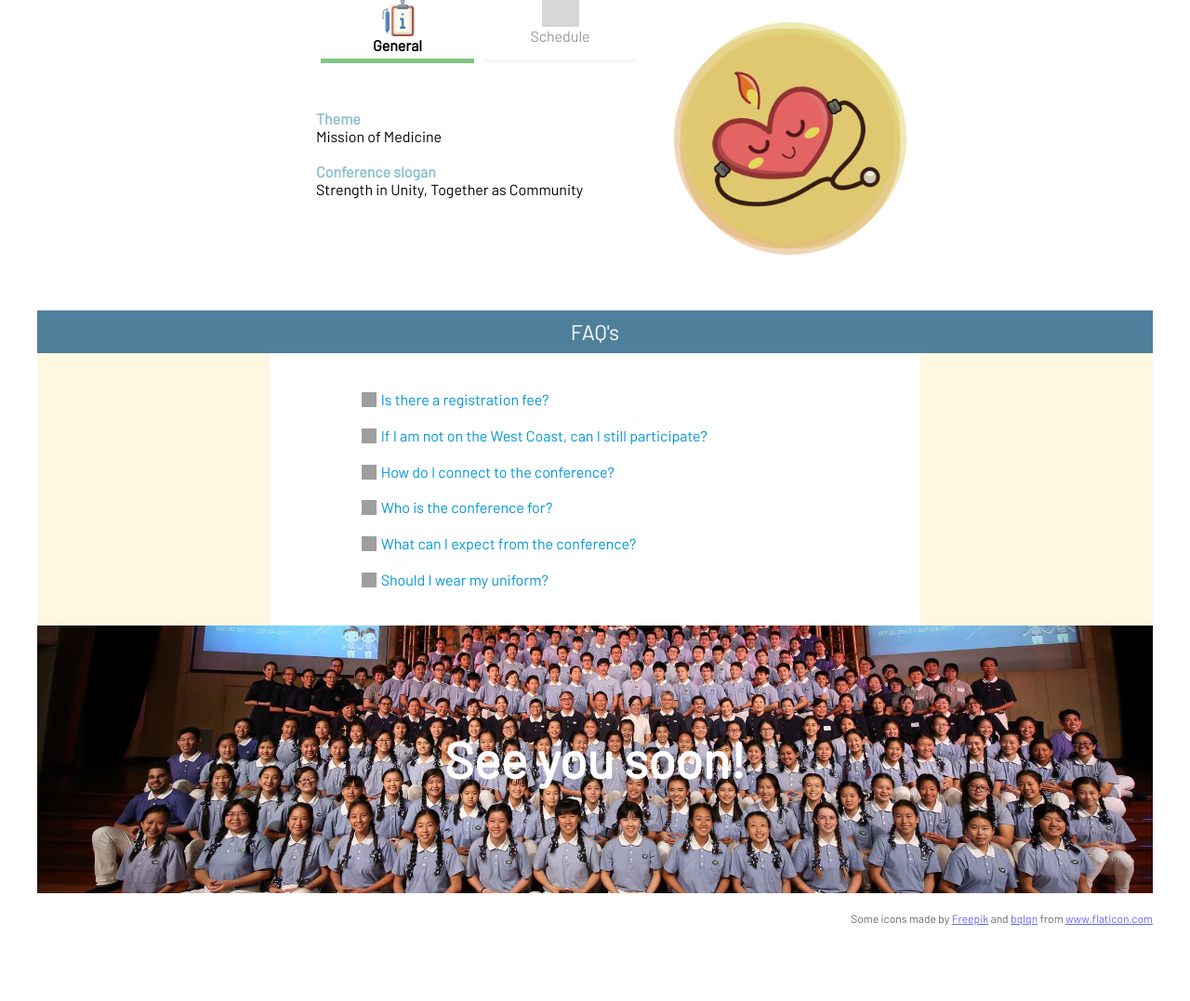
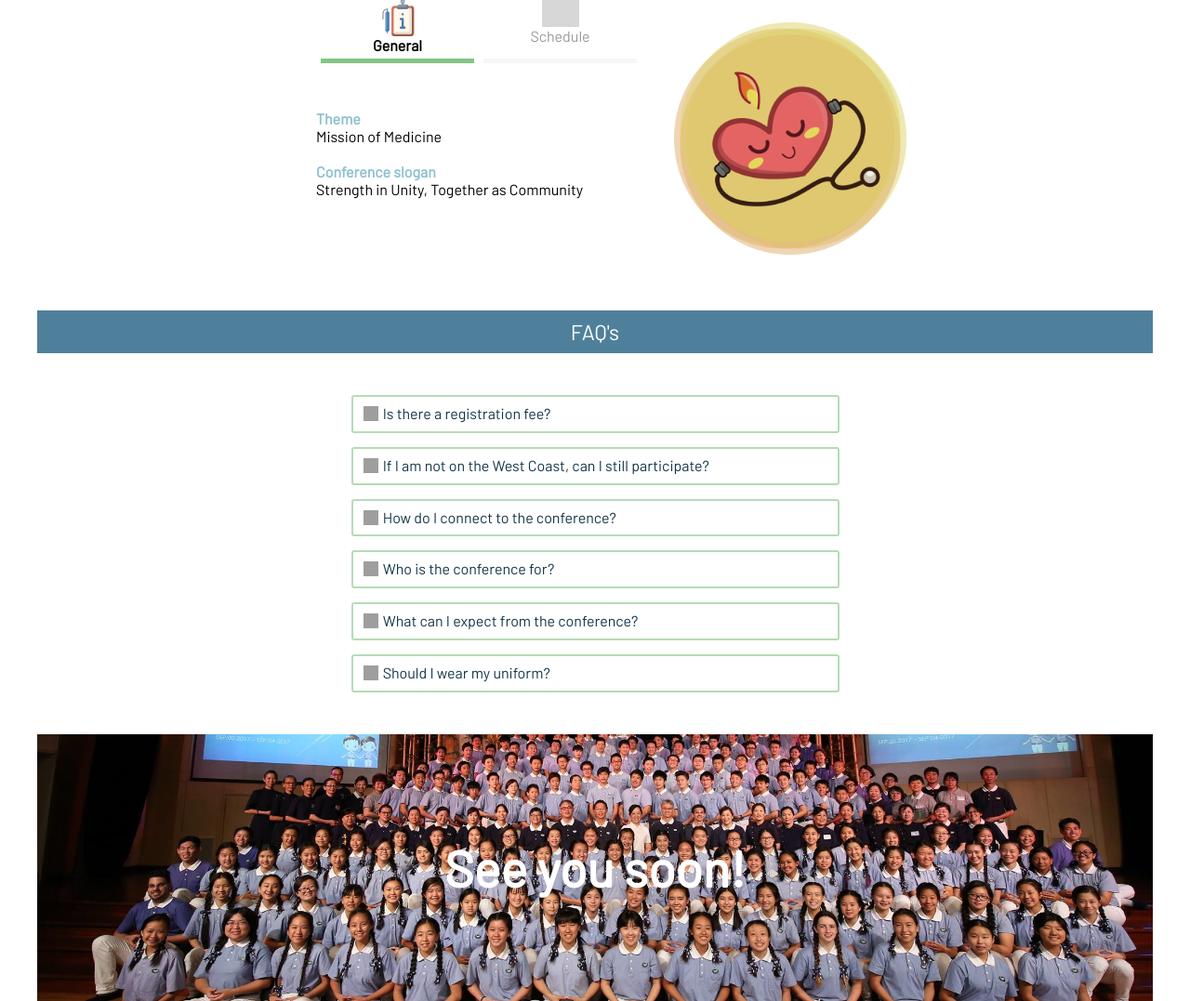
Before and after one commit to michaelaranda-web/tcya2020, a PHP site: page / in a window 1280 px wide. Shown: the part 452-1529 px from the top of the page at 93% size. Before the commit the page ends 1448 px from the top, so only its background shows below. Run offline with PHP 8.4, Linux system fonts and the light colour scheme; some libraries are stand-ins or nearby versions; grey boxes are pictures that could not be loaded.

Commit message:
Updates FAQ section styling.

```diff
--- a/css/index.css
+++ b/css/index.css
@@ -211,8 +211,6 @@ body {
         @media (min-width: 800px) {
           #main-content #event-info-and-heart-section-container #heart-section #heart-section-icon {
             max-width: 250px; } }
-  #main-content #faq-section {
-    background-color: #fff7df; }
   #main-content #faq-section .faq-section-content {
     padding: 0 0 30px;
     width: 100%;
@@ -221,20 +219,18 @@ body {
     margin: auto; }
     @media (min-width: 800px) {
       #main-content #faq-section .faq-section-content {
-          padding: 30px 0; } }
+        padding: 30px 0 45px; } }
     #main-content #faq-section .faq-section-content #accordion {
       padding: 0 10px;
       width: 75%; }
       @media (max-width: 800px) {
         #main-content #faq-section .faq-section-content #accordion {
           max-width: 400px; } }
-        @media (max-width: 800px) {
       #main-content #faq-section .faq-section-content #accordion .ui-accordion-header {
         margin: 15px 0 0 0;
         border: 2px solid #b5dcb5;
         border-radius: 3px;
-            background: #fcfffc;
-            color: #133649; } }
+        color: #133649; }
   #main-content #bottom-section {
     background: url("../images/tzu_shao_conference_header.jpg") center no-repeat;
     background-size: cover;
--- a/sass/index.scss
+++ b/sass/index.scss
@@ -307,10 +307,8 @@ body {
   }
 
   #faq-section {
-    background-color: #fff7df;
-
     .faq-section-content {
-      @media (min-width: $tablet-portrait-min) { padding: 30px 0; }
+      @media (min-width: $tablet-portrait-min) { padding: 30px 0 45px; }
       padding: 0 0 30px;
 
       width: 100%;
@@ -327,13 +325,10 @@ body {
         }
 
         .ui-accordion-header {
-          @media (max-width: $tablet-portrait-min) {
-            margin: 15px 0 0 0;
-            border: 2px solid #b5dcb5;
-            border-radius: 3px;
-            background: #fcfffc;
-            color: #133649;
-          }
+          margin: 15px 0 0 0;
+          border: 2px solid #b5dcb5;
+          border-radius: 3px;
+          color: #133649;
         }
       }
     }
```
Also changed, not shown: 1 other file. Lines whose indentation alone changed are shown as unchanged.
